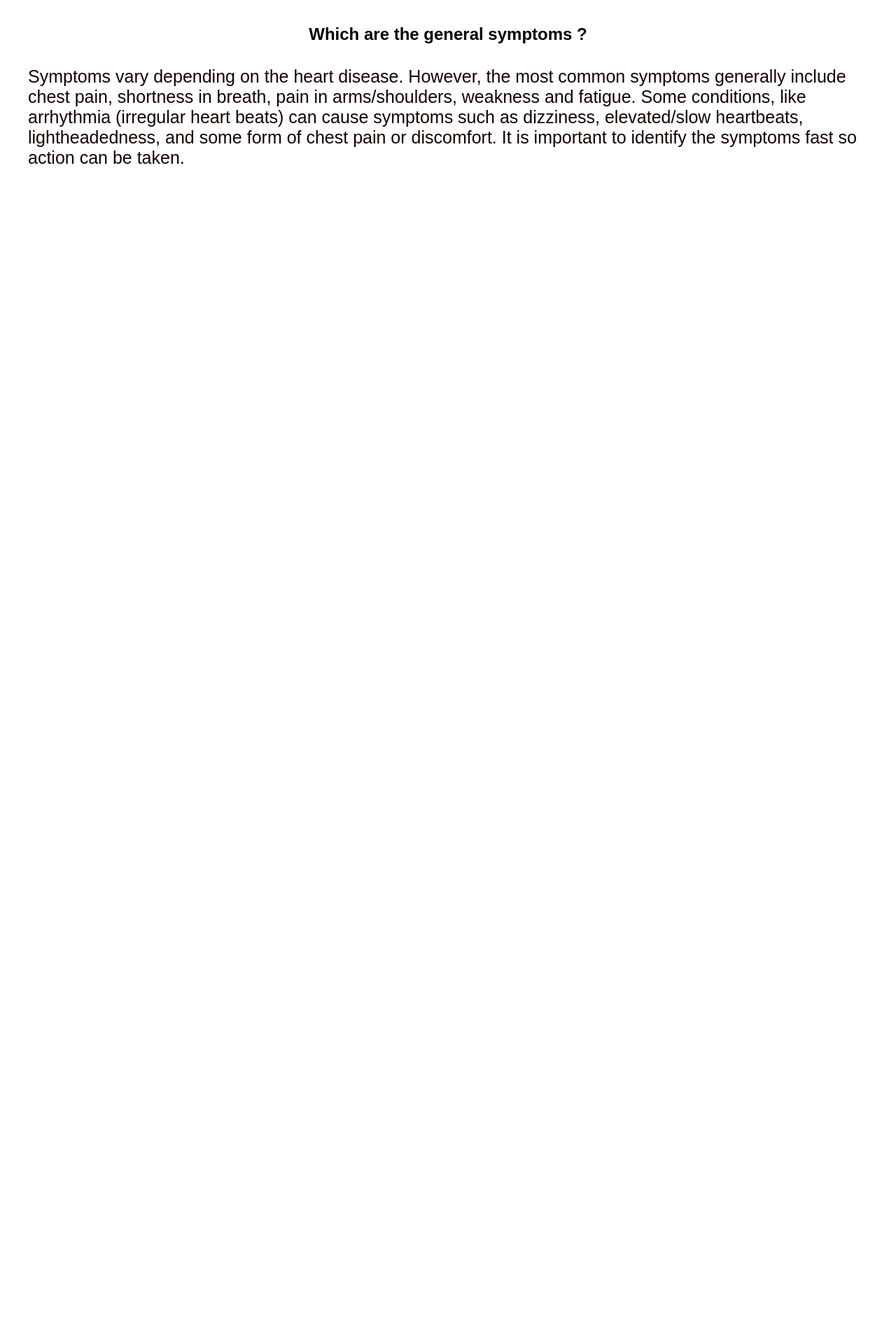
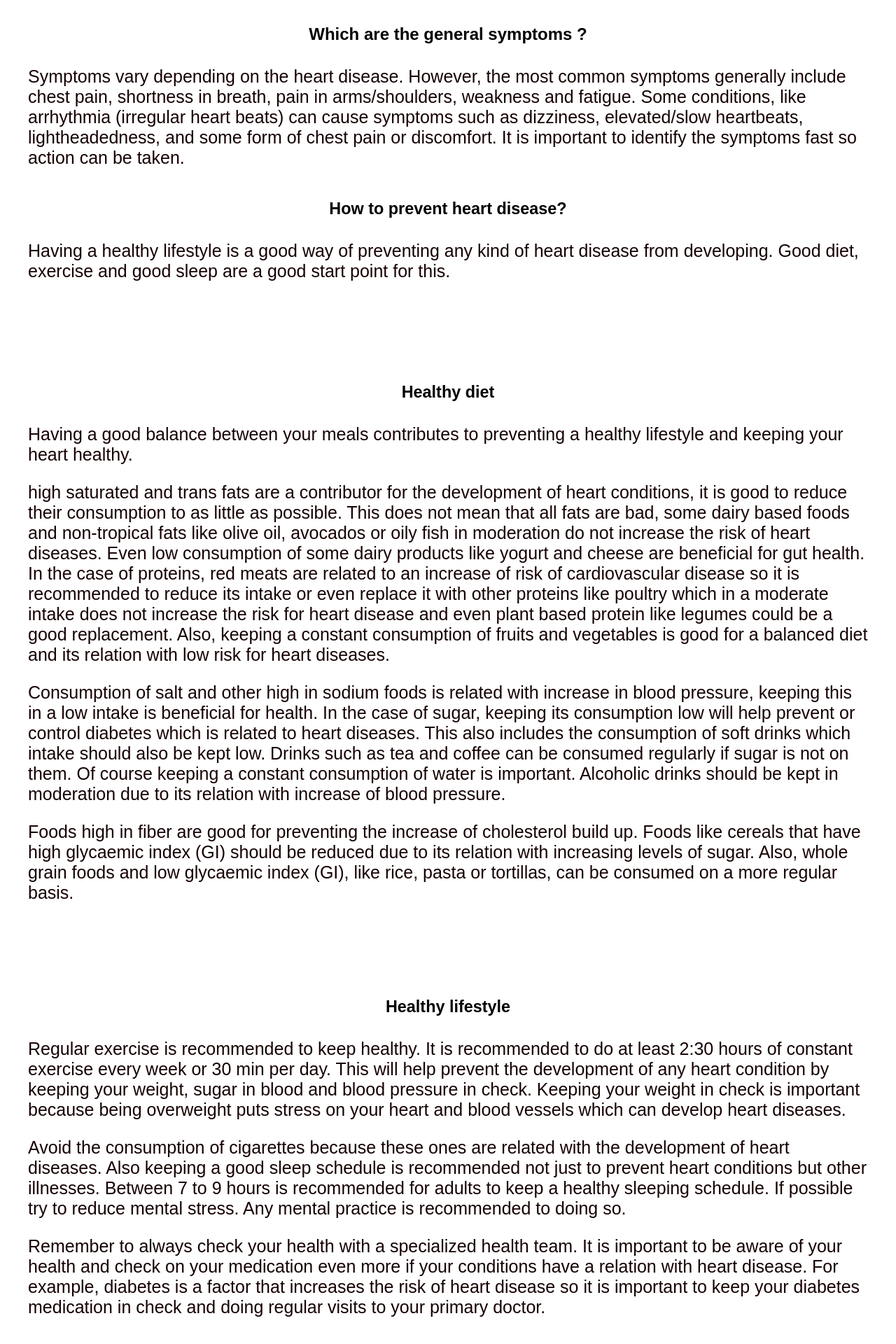
Before and after one commit to ethanotran/HeartDiseaseWebsite, a React (Create React App) app in the folder website/website/: page /Info in a window 1280 px wide. Shown: the part 482-2402 px from the top of the page at 70% size. Before the commit the page ends 944 px from the top, so only its background shows below. Built offline with nearby package versions, Linux system fonts and the light colour scheme.

Commit message:
finish adding information to heart disease page

```diff
--- a/website/website/src/pages/home.css
+++ b/website/website/src/pages/home.css
@@ -83,12 +83,15 @@
 
 .statistics {
   font-family: "Arial";
+  transform: translateX(-20px);
   column-count: 2;
   font-size: larger;
 }
 
 .statistics .bodytext {
   font-size: larger;
+
+
   color: rgb(0, 0, 0);
 
  }
--- a/website/website/src/pages/info.css
+++ b/website/website/src/pages/info.css
@@ -39,5 +39,67 @@
   text-align: left;
   margin: 32px;
 
+}
+.prevention-header
+{
+  font-size: 20px;
+  font-family: "Arial";
+  transform: translateY(-390px);
+  background-color: transparent;
+  color: rgb(0, 0, 0);
+  text-align: center;
+  padding-top: 15%;
+  width: 100%;
+}
 
+.prevention-header .body
+{
+  font-size: 25px;
+  font-family: "Arial";
+  background-color: transparent;
+  color: rgb(22, 1, 1);
+  text-align: left;
+  margin: 32px;
 }
+.healty-diet-header
+{
+  font-size: 20px;
+  font-family: "Arial";
+  transform: translateY(-490px);
+  background-color: transparent;
+  color: rgb(0, 0, 0);
+  text-align: center;
+  padding-top: 15%;
+  width: 100%;
+}
+
+.healty-diet-header .body
+{
+  font-size: 25px;
+  font-family: "Arial";
+  background-color: transparent;
+  color: rgb(22, 1, 1);
+  text-align: left;
+  margin: 32px;
+}
+.healty-lifestyle-header
+{
+  font-size: 20px;
+  font-family: "Arial";
+  transform: translateY(-600px);
+  background-color: transparent;
+  color: rgb(0, 0, 0);
+  text-align: center;
+  padding-top: 15%;
+  width: 100%;
+}
+
+.healty-lifestyle-header .body
+{
+  font-size: 25px;
+  font-family: "Arial";
+  background-color: transparent;
+  color: rgb(22, 1, 1);
+  text-align: left;
+  margin: 32px;
+}
--- a/website/website/src/pages/info.js
+++ b/website/website/src/pages/info.js
@@ -24,7 +24,54 @@ export default function Info() {
           Some conditions, like arrhythmia (irregular heart beats) can cause symptoms such as dizziness, elevated/slow heartbeats, lightheadedness, and some form of chest pain or discomfort.
           It is important to identify the symptoms fast so action can be taken.</p>
       </div>
+
+
           </div>
+
+          <div className="prevention-header">
+          <h3>How to prevent heart disease? </h3>
+          <div className="body">
+        <p>Having a healthy lifestyle is a good way of preventing any kind of heart disease from developing. Good diet, exercise and good sleep are a good start point for this.
+        </p>
+          </div>
+      </div>
+
+
+          <div className="healty-diet-header">
+          <h3>Healthy diet</h3>
+          <div className="body">
+        <p>Having a good balance between your meals contributes to preventing a healthy lifestyle and keeping your heart healthy. </p>
+        <p>high saturated and trans fats are a contributor for the development of heart conditions, it is good to reduce their consumption to as little as possible.
+          This does not mean that all fats are bad, some dairy based foods and non-tropical fats like olive oil, avocados or oily fish in moderation do not increase the risk of heart diseases.
+          Even low consumption of some dairy products like yogurt and cheese are beneficial for gut health. In the case of proteins, red meats are related to an increase of risk of cardiovascular disease so it is recommended to reduce its intake or even replace it with other proteins like poultry which in a moderate intake does not increase the risk for heart disease and  even plant based protein like legumes could be a good replacement.
+          Also, keeping a constant consumption of fruits and vegetables is good for a balanced diet and its relation with low risk for heart diseases.
+        </p>
+        <p>Consumption of salt and other high in sodium foods is related with increase in blood pressure, keeping this in a low intake is beneficial for health.
+          In the case of sugar, keeping its consumption low will help prevent or control diabetes which is related to heart diseases.
+          This also includes the consumption of soft drinks which  intake should also be kept low. Drinks such as tea and coffee can be consumed regularly if sugar is not on them. Of course keeping a constant consumption of water is important.
+          Alcoholic drinks should be kept in moderation due to its relation with increase of blood pressure.
+        </p>
+        <p>Foods high in fiber are good for preventing the increase of cholesterol build up.
+          Foods like cereals that have high glycaemic index (GI) should be reduced due to its relation with increasing levels of sugar.
+           Also, whole grain foods and low glycaemic index (GI), like rice, pasta or tortillas, can be consumed on a more regular basis.
+        </p>
+          </div>
+      </div>
+
+      <div className="healty-lifestyle-header">
+          <h3>Healthy lifestyle</h3>
+          <div className="body">
+        <p>Regular exercise is recommended to keep healthy. It is recommended to do at least 2:30 hours of constant exercise every week or 30 min per day. This will help prevent the development of any heart condition by keeping your weight, sugar in blood and blood pressure in check. Keeping your weight in check is important because being overweight puts stress on your heart and blood vessels which can develop heart diseases.
+        </p>
+        <p>Avoid the consumption of cigarettes because these ones are related with the development of heart diseases. Also keeping a good sleep schedule is recommended not just to prevent heart conditions but other illnesses. Between 7 to 9 hours is recommended for adults to keep a healthy sleeping schedule. If possible try to reduce mental stress. Any mental practice is recommended to doing so.
+        </p>
+        <p>Remember to always check your health with a specialized health team. It is important to be aware of your health and check on your medication even more if your conditions have a relation with heart disease. For example, diabetes is a factor that increases the risk of heart disease so it is important to keep your diabetes medication in check and doing regular visits to your primary doctor.
+
+        </p>
+
+          </div>
+      </div>
+
 
     </div>
   )
```
